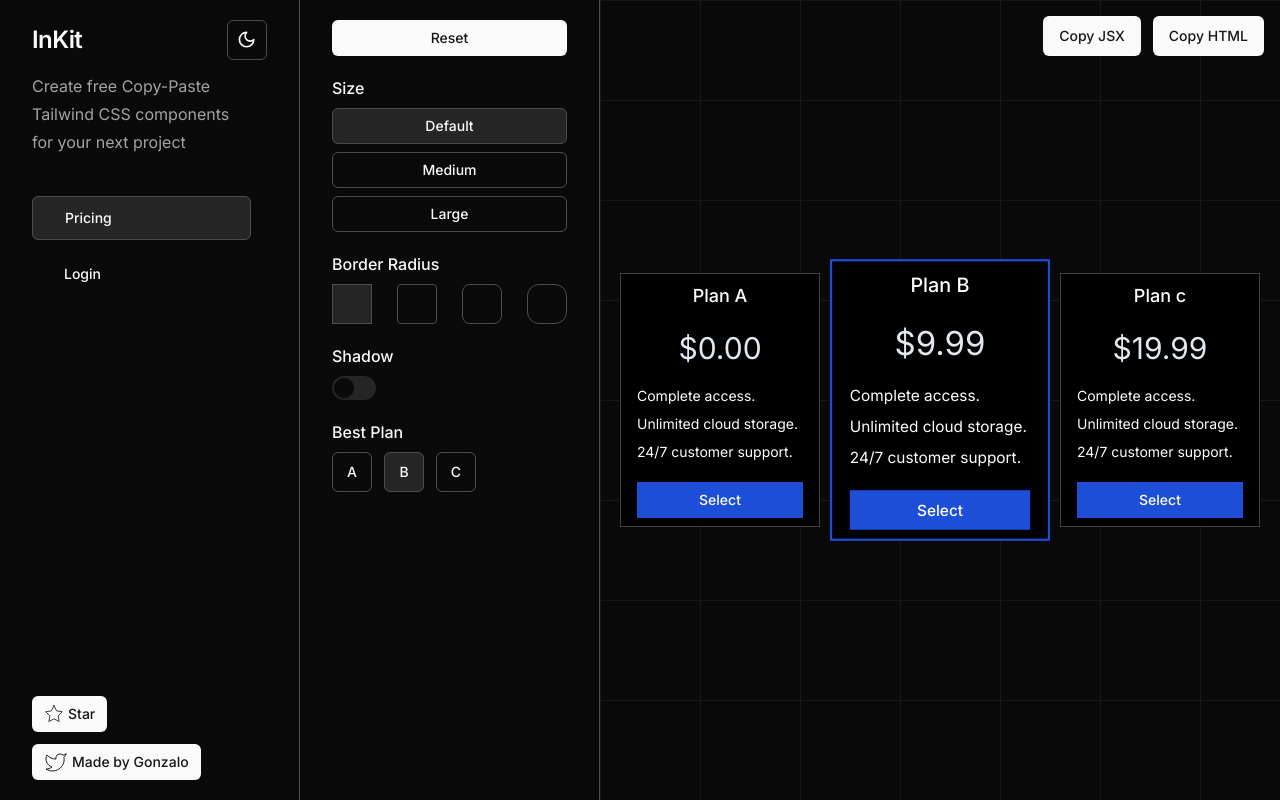
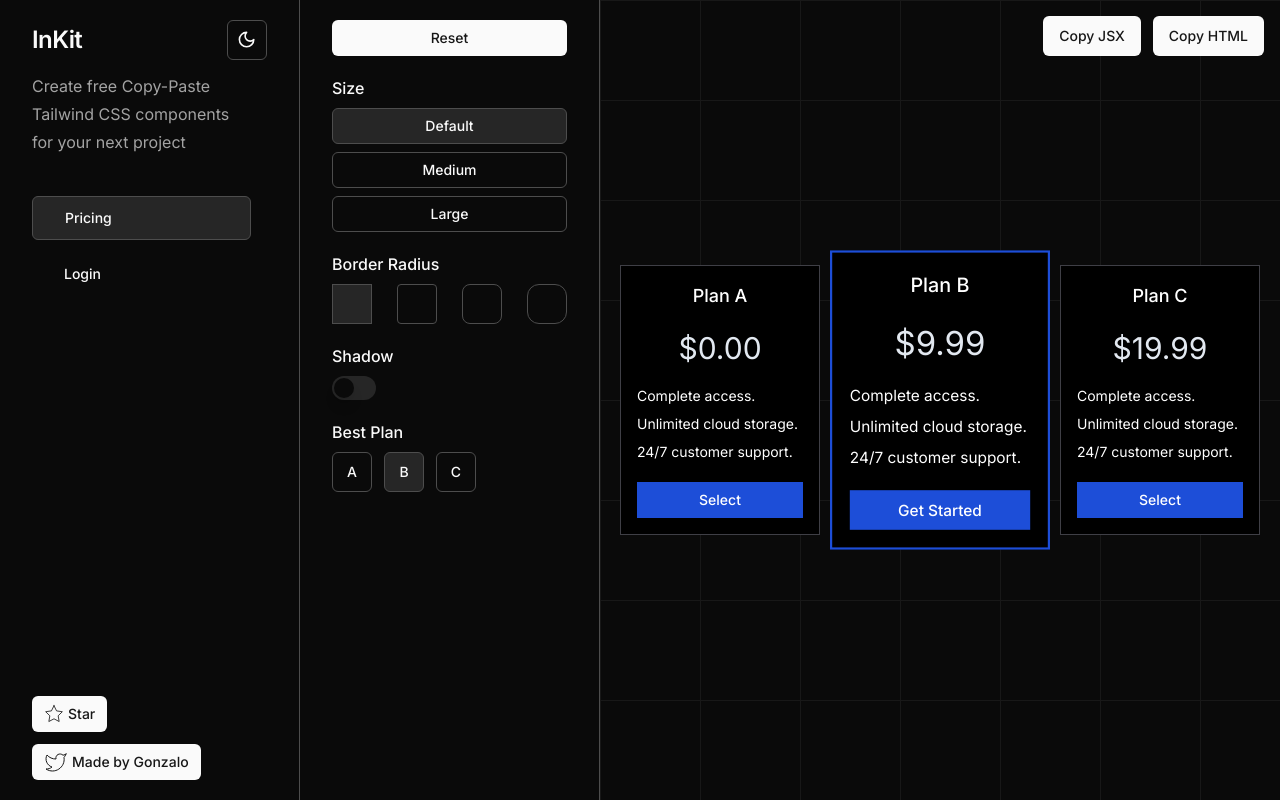
Before and after one commit to gonzalochale/inkit, a Next.js app: page /pricing in a window 1280 px wide. Built offline with nearby package versions, Linux system fonts and the light colour scheme.

Commit message:
add: analytics by vercel

```diff
--- a/app/layout.tsx
+++ b/app/layout.tsx
@@ -4,6 +4,7 @@ import "./globals.css";
 import { ThemeProvider } from "@/components/theme-provider";
 import SideBar from "@/components/side-bar";
 import { Toaster } from "@/components/ui/sonner";
+import { Analytics } from "@vercel/analytics/react";
 
 const inter = Inter({ subsets: ["latin"] });
 
@@ -32,6 +33,7 @@ export default function RootLayout({
             {children}
           </div>
           <Toaster />
+          <Analytics />
         </ThemeProvider>
       </body>
     </html>
--- a/app/pricing/page.tsx
+++ b/app/pricing/page.tsx
@@ -10,13 +10,13 @@ import { handleCopyHTML, handleCopyJSX } from "@/lib/handles";
 import { Input } from "@/components/ui/input";
 
 const pricingVariants = cva(
-  "bg-white dark:bg-black border border-gray-300 dark:border-zinc-700 flex flex-col gap-5 justify-center items-center p-4",
+  "bg-white dark:bg-black border border-gray-300 dark:border-zinc-700 flex flex-col gap-5 justify-center items-center",
   {
     variants: {
       size: {
-        default: "w-[200px] py-2 h-auto",
-        sm: "w-[225px] py-5 h-auto",
-        lg: "w-[250px] py-5 h-auto",
+        default: "w-[200px] p-4 h-auto",
+        sm: "w-[225px] p-5 h-auto",
+        lg: "w-[250px] p-7 h-auto",
       },
       borderRadius: {
         none: "rounded-none",
@@ -267,7 +267,7 @@ export default function PricingPage() {
             <button
               className={`px-4 py-2 w-full text-sm font-medium text-white dark:text-white rounded-${borderRadius} bg-blue-700 dark:bg-blue-700 border-black dark:border-white hover:scale-105 hover:bg-black hover:dark:bg-white hover:dark:text-black`}
             >
-              Select
+              {selectedPlan === "plana" ? "Get Started" : "Select"}
             </button>
           </div>
           <div
@@ -302,7 +302,7 @@ export default function PricingPage() {
             <button
               className={`px-4 py-2 w-full text-sm font-medium text-white dark:text-white rounded-${borderRadius} bg-blue-700 dark:bg-blue-700 border-black dark:border-white hover:scale-105 hover:bg-black hover:dark:bg-white hover:dark:text-black`}
             >
-              Select
+              {selectedPlan === "planb" ? "Get Started" : "Select"}
             </button>
           </div>
           <div
@@ -318,7 +318,7 @@ export default function PricingPage() {
             )}
           >
             <span className="text-lg font-medium text-black dark:text-white">
-              Plan c
+              Plan C
             </span>
             <p className="text-3xl font-normal text-center text-slate-600 dark:text-slate-200">
               $19.99
@@ -337,7 +337,7 @@ export default function PricingPage() {
             <button
               className={`px-4 py-2 w-full text-sm font-medium text-white dark:text-white rounded-${borderRadius} bg-blue-700 dark:bg-blue-700 border-black dark:border-white hover:scale-105 hover:bg-black hover:dark:bg-white hover:dark:text-black`}
             >
-              Select
+              {selectedPlan === "planc" ? "Get Started" : "Select"}
             </button>
           </div>
         </section>
--- a/package.json
+++ b/package.json
@@ -14,6 +14,7 @@
     "@radix-ui/react-radio-group": "^1.1.3",
     "@radix-ui/react-slot": "^1.0.2",
     "@radix-ui/react-switch": "^1.0.3",
+    "@vercel/analytics": "^1.1.2",
     "class-variance-authority": "^0.7.0",
     "clsx": "^2.1.0",
     "html-to-react": "^1.7.0",
```
Also changed, not shown: 1 other file (tests, documents, lock files or other folders).
